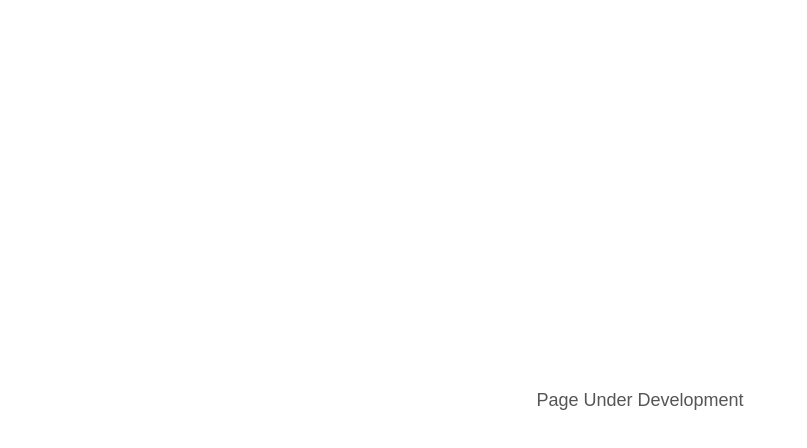
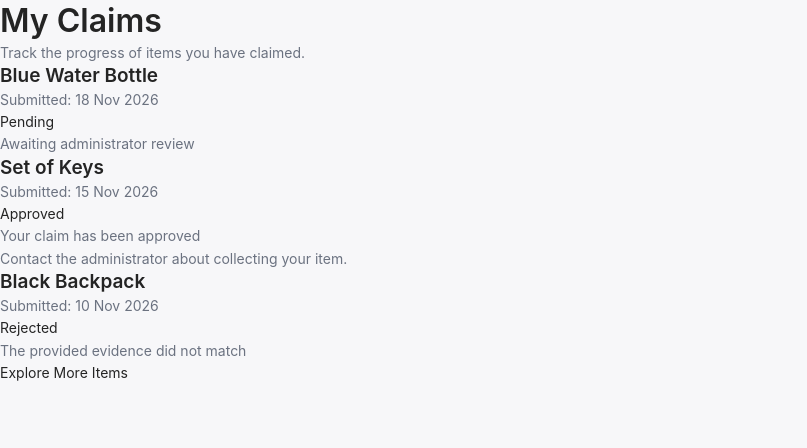
Before and after one commit to RaimaMuhammad/ZUULA-UCU-LOST-AND-FOUND-SYSTEM, a React (Vite) app in the folder client/: page /my-claims in a window 1280 px wide. Shown: the top 448 px of the page, without its empty margins (0-807 px from the left). Built offline with nearby package versions, Linux system fonts and the light colour scheme.

Commit message:
MY CLAIMS

```diff
--- a/client/src/pages/MyClaims.jsx
+++ b/client/src/pages/MyClaims.jsx
@@ -1,22 +1,59 @@
+import { Link } from "react-router-dom";
 
-function ScreenPlaceholder() {
+export default function MyClaims() {
+  const claims = [
+    {
+      id: 1,
+      item: "Blue Water Bottle",
+      date: "18 Nov 2026",
+      status: "Pending",
+      response: "Awaiting administrator review",
+    },
+    {
+      id: 2,
+      item: "Set of Keys",
+      date: "15 Nov 2026",
+      status: "Approved",
+      response: "Your claim has been approved",
+    },
+    {
+      id: 3,
+      item: "Black Backpack",
+      date: "10 Nov 2026",
+      status: "Rejected",
+      response: "The provided evidence did not match",
+    },
+  ];
+
   return (
-    <div
-      style={{
-        minHeight: "100vh",
-        width: "100%",
-        display: "flex",
-        justifyContent: "center",
-        alignItems: "center",
-        backgroundColor: "#FFFFFF",
-        fontFamily: "Arial, sans-serif",
-        fontSize: "18px",
-        color: "#555555",
-      }}
-    >
-      Page Under Development
+    <div className="my-claims-page">
+      <h1>My Claims</h1>
+      <p>Track the progress of items you have claimed.</p>
+
+      <div className="claims-list">
+        {claims.map((claim) => (
+          <article className="claim-card" key={claim.id}>
+            <div className="claim-card-information">
+              <h3>{claim.item}</h3>
+              <p>Submitted: {claim.date}</p>
+              <span className={`claim-status ${claim.status.toLowerCase()}`}>
+                {claim.status}
+              </span>
+              <p>{claim.response}</p>
+            </div>
+
+            {claim.status === "Approved" && (
+              <p className="claim-next-step">
+                Contact the administrator about collecting your item.
+              </p>
+            )}
+          </article>
+        ))}
+      </div>
+
+      <Link to="/search" className="secondary-button">
+        Explore More Items
+      </Link>
     </div>
   );
 }
-
-export default ScreenPlaceholder;
```
